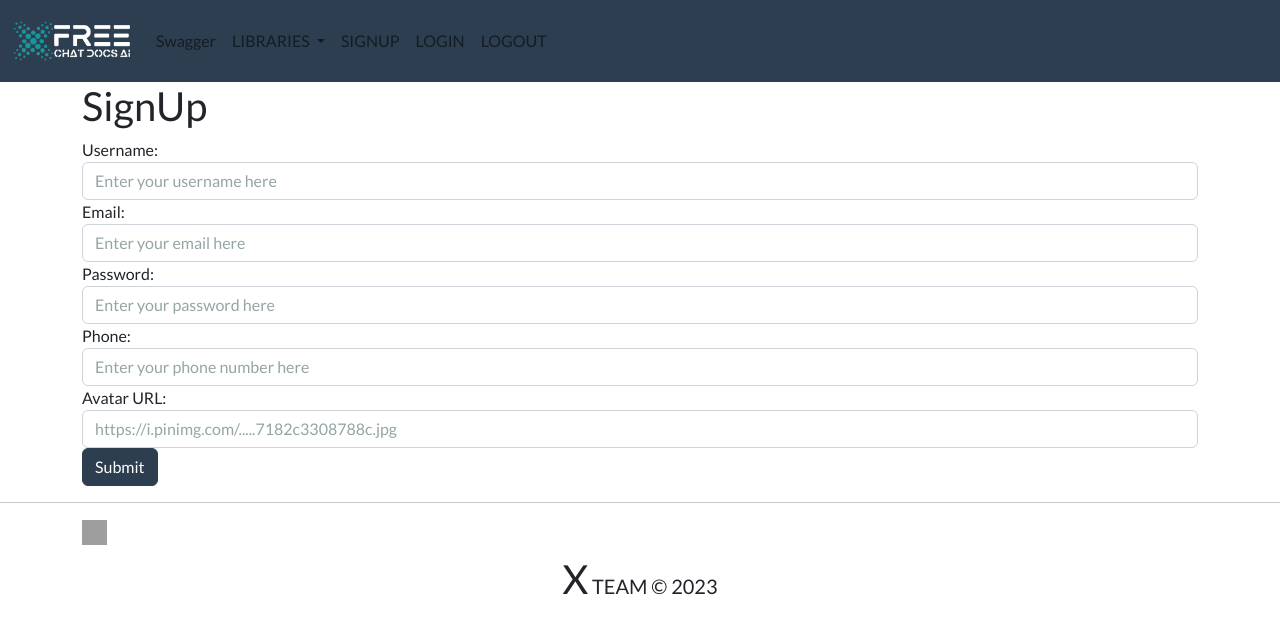
After one commit to DenBilokon/FreeChatAi, a FastAPI app: template templates/signup.html in a window 1280 px wide. The commit adds this page. Shown: the top 634 px of the page. Run offline with FastAPI, Linux system fonts and the light colour scheme; the template is opened without the code that fills it, so the values that code supplies are empty; parts of the project's set-up code (start-up, migrations or seed data) failed here and were passed over; some libraries are stand-ins or nearby versions; grey boxes are pictures that could not be loaded.

Commit message:
add login

```diff
--- a/src/services/vector_doc_ai.py
+++ b/src/services/vector_doc_ai.py
@@ -6,7 +6,7 @@ from pathlib import Path
 from langchain.chains import RetrievalQA
 from langchain.document_loaders import PyPDFLoader
 from langchain.embeddings import OpenAIEmbeddings
-from langchain.llms import OpenAIChat
+from langchain.chat_models import ChatOpenAI
 from langchain.text_splitter import CharacterTextSplitter
 from langchain.vectorstores import Chroma
 
@@ -34,7 +34,7 @@ async def vector_func(path_file, question):
     vectordb.persist()
 
     qa_chain = RetrievalQA.from_chain_type(
-        llm=OpenAIChat(),
+        llm=ChatOpenAI(model='gpt-3.5-turbo'),
         retriever=vectordb.as_retriever(search_kwargs={'k': 7}),
         return_source_documents=True
     )
--- a/templates/base.html
+++ b/templates/base.html
@@ -45,7 +45,13 @@
                     </div>
                 </li>
                 <li class="nav-item">
-                    <a class="nav-link" href="#">Add Post</a>
+                    <a class="nav-link" href="/api/auth/signup">SIGNUP</a>
+                </li>
+                <li class="nav-item">
+                    <a class="nav-link" href="/api/auth/login">LOGIN</a>
+                </li>
+                <li class="nav-item">
+                    <a class="nav-link" href="/api/auth/logout">LOGOUT</a>
                 </li>
             </ul>
 
--- /dev/null
+++ b/templates/signup.html
@@ -0,0 +1,64 @@
+{% extends "base.html" %}
+
+{% block content %}
+
+<div class="container">
+    <h2>SignUp</h2>
+    <form id="signupForm">
+        <div class="form-group">
+            <label for="username">Username:</label>
+            <input type="text" class="form-control" id="username" placeholder="Enter your username here" required>
+        </div>
+        <div class="form-group">
+            <label for="email">Email:</label>
+            <input class="form-control" id="email" placeholder="Enter your email here" required>
+        </div>
+        <div class="form-group">
+            <label for="password">Password:</label>
+            <input class="form-control" id="password" placeholder="Enter your password here" required>
+        </div>
+        <div class="form-group">
+            <label for="phone">Phone:</label>
+            <input type="text" class="form-control" id="phone" placeholder="Enter your phone number here" required>
+        </div>
+        <div class="form-group">
+            <label for="avatar">Avatar URL:</label>
+            <input type="text" class="form-control" id="avatar"
+                   placeholder="https://i.pinimg.com/.....7182c3308788c.jpg">
+        </div>
+        <button type="submit" class="btn btn-primary">Submit</button>
+    </form>
+</div>
+
+<script>
+    document.getElementById('signupForm').addEventListener('submit', function(event) {
+        event.preventDefault();
+
+        const data = {
+        username: document.getElementById('username').value,
+        email: document.getElementById('email').value,
+        password: document.getElementById('password').value,
+        avatar: document.getElementById('avatar').value,
+        phone: document.getElementById('phone').value  // додайте цей рядок
+    };
+
+        fetch('/api/auth/signup/', {
+            method: 'POST',
+            headers: {
+                'Content-Type': 'application/json'
+            },
+            body: JSON.stringify(data)
+        })
+        .then(response => response.json())
+        .then(data => {
+            // обробка відповіді від сервера тут, наприклад:
+            if (data.success) {
+                window.location.href = '/some_success_page';
+            } else {
+                alert('Помилка: ' + data.error);
+            }
+        });
+    });
+</script>
+
+{% endblock %}
```
Also changed, not shown: src/repository/users.py (+8 -0 lines), src/routes/auth.py (+14 -1 lines), src/services/doc_handler.py (+122 -122 lines), templates/login.html (added, +21 -0 lines), templates/logout.html (added, +14 -0 lines), data/chroma.sqlite3, 1 other file.
